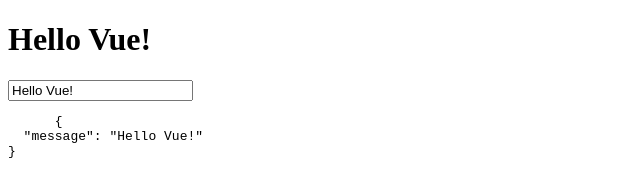
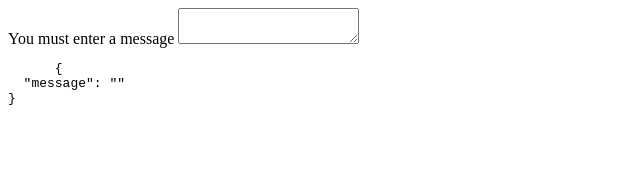
Before and after one commit to IChurnCode/learningVue, a plain HTML site: page index.html in a window 1280 px wide. Shown: the whole page, without its empty margins (0-640 px from the left). Drawn offline with nearby package versions, Linux system fonts and the light colour scheme.

Commit message:
v-show and v-if

```diff
--- a/index.html
+++ b/index.html
@@ -5,19 +5,29 @@
   <script src="https://unpkg.com/vue"></script>
 </head>
 <body>
+  <!-- have a text area if there is nothing in it, there is error which indicates empty text.. once something is typed, the error goes and appears again if text is cleared.. also submit buttons appears only when there is text..  -->
   <div id="app">
-    <h1>{{ message }}</h1>
-    <input v-model="message">
+    <form>
+      <span class="error" v-show="!message">
+        <!-- we show only alters the css display none; while v-if loads an elements basedo n a condition -->
+      <!-- <span class="error" v-if="!message"> -->
+        You must enter a message
+      </span>
+      <textarea v-model="message"></textarea>
+      <button type="submit" v-show="message">Send message</button>
+    </form>
     <pre>
       {{$data | json}}
     </pre>
+
   </div>
 
   <script>
     var app = new Vue({
       el: '#app',
       data: {
-        message: 'Hello Vue!'
+        // for ever property on the data model, initiliaze it even if it is an empty string
+        message: ''
       }
     })
   </script>
```
